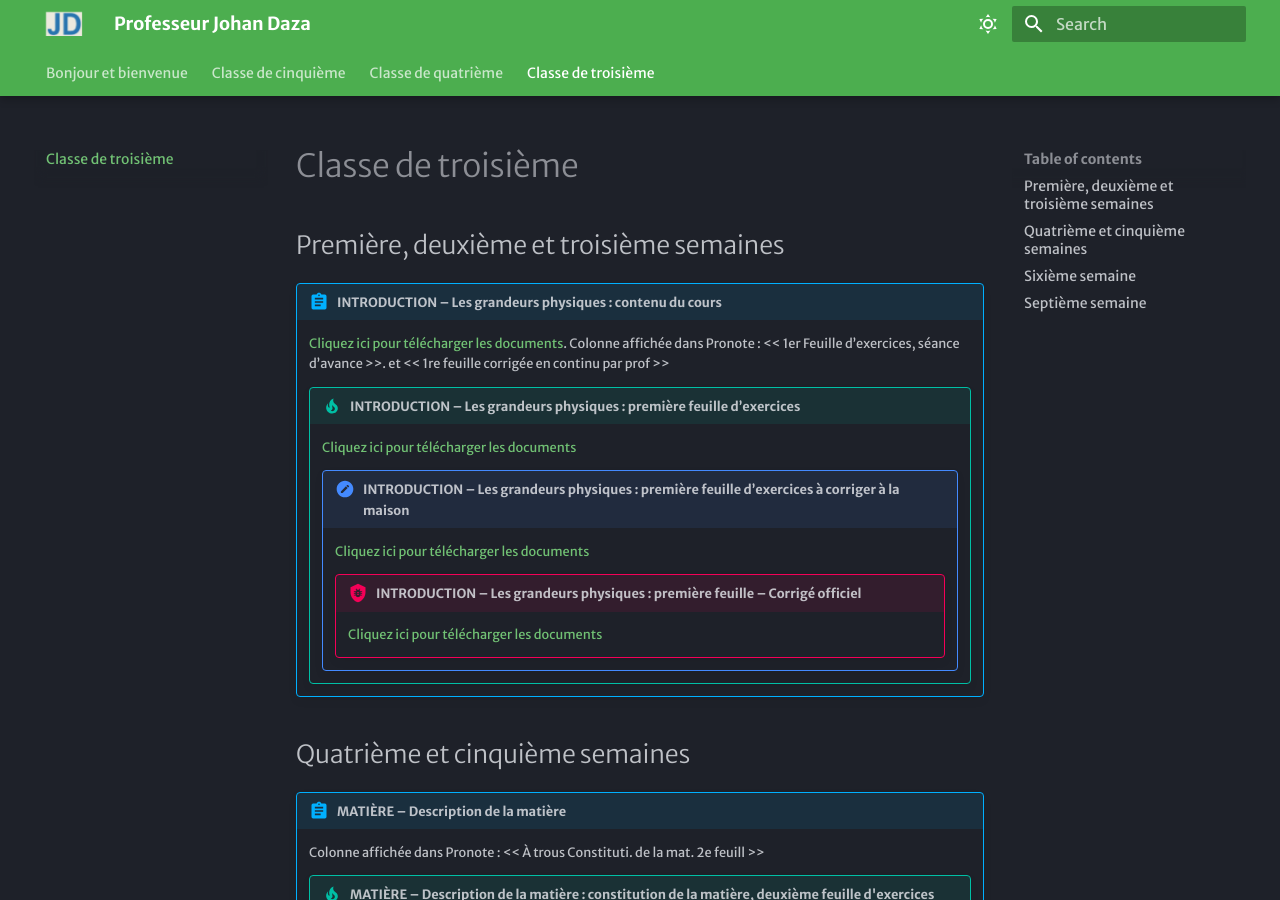
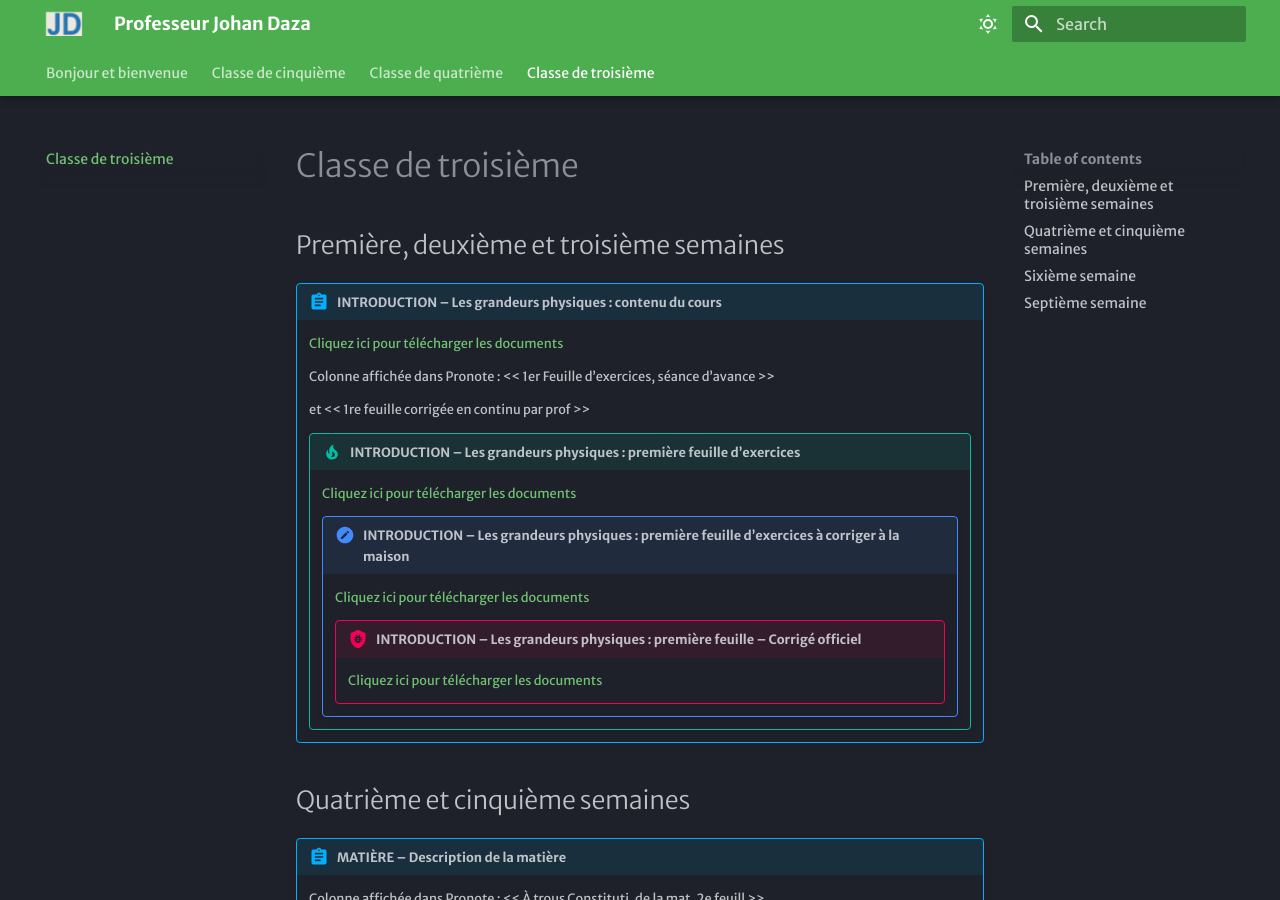
Before and after one commit to prof-johan-daza/general, an MkDocs documentation site: the page built from docs/Classe-de-troisième.md, in a window 1280 px wide and 900 px high. Built offline with MkDocs 1.6.1 and Material for MkDocs 9.7.7, drawn with Linux system fonts in a browser that asks for light colours; some web fonts are replaced.

Commit message:
lignevide

```diff
--- a/docs/Classe-de-troisième.md
+++ b/docs/Classe-de-troisième.md
@@ -4,7 +4,11 @@
 
 !!! abstract "**INTRODUCTION – Les grandeurs physiques : contenu du cours**"
 
-    [Cliquez ici pour télécharger les documents](https://prof-johan-daza.github.io/general/3/S3/Cours.pdf). Colonne affichée dans Pronote : << 1er Feuille d’exercices, séance d’avance >>.  et << 1re feuille corrigée en continu par prof >>
+    [Cliquez ici pour télécharger les documents](https://prof-johan-daza.github.io/general/3/S3/Cours.pdf)
+
+    Colonne affichée dans Pronote : << 1er Feuille d’exercices, séance d’avance >>
+
+    et << 1re feuille corrigée en continu par prof >>
 
     !!! tip "**INTRODUCTION – Les grandeurs physiques : première feuille d’exercices**"
 
```
